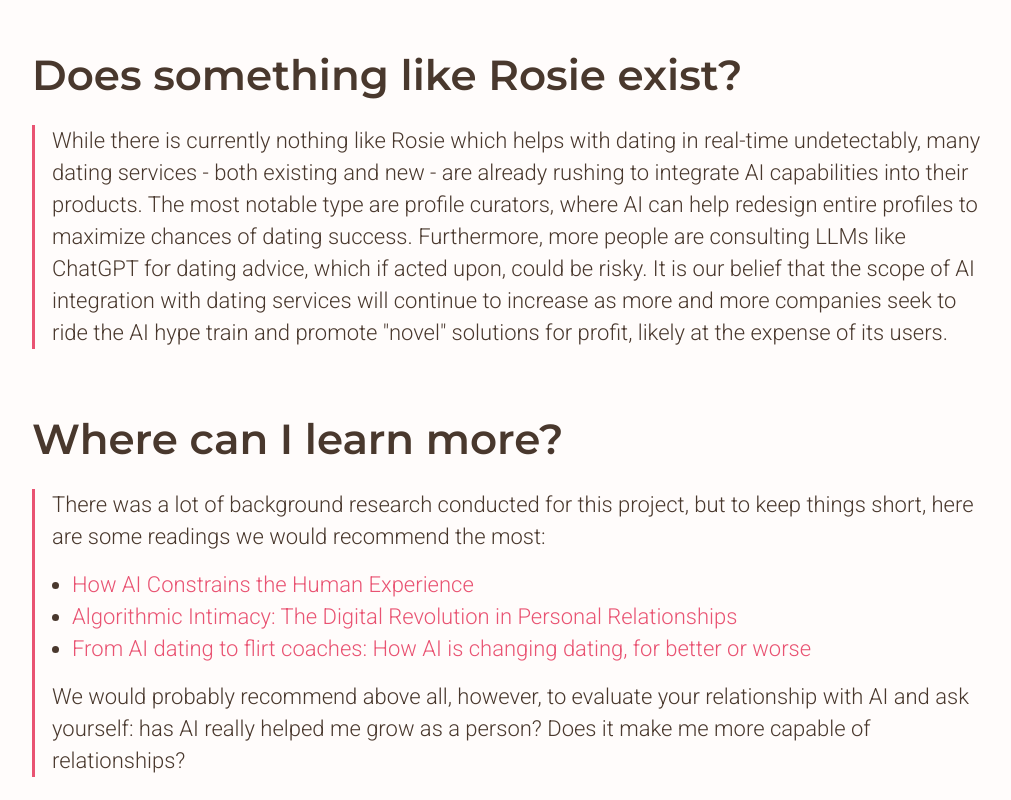
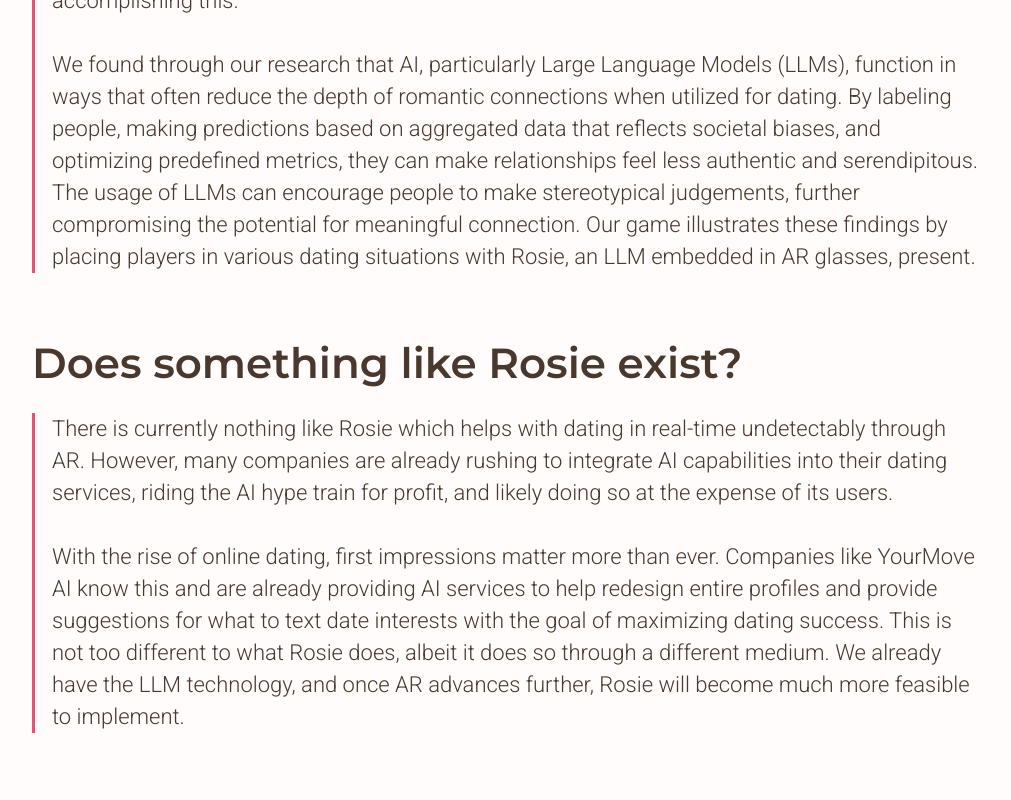
Before and after one commit to CS-492-Final-Project/rosie-if-story, a SvelteKit app: page / in a window 1280 px wide. Shown: the part 1300-2100 px from the top of the page, without its empty margins (132-1143 px from the left). Built offline with nearby package versions, Linux system fonts and the light colour scheme.

Commit message:
Expand on Website Text

```diff
--- a/src/routes/+page.svelte
+++ b/src/routes/+page.svelte
@@ -18,27 +18,17 @@
 		<div>
 			<h1>Why make this game?</h1>
 			<div class="text-paragraph">
-			As part of our <a href="https://student.cs.uwaterloo.ca/~cs492/" target="_blank"
-				>CS492: The Social Implications of Computing</a
-			> final group project at the University of Waterloo, we were asked to explore a social issue concerning
-			artificial intelligence (AI), and we took interest in the increasing prominence of AI within the
-			realm of dating. We ultimately wanted to explore the implications that using an AI dating assistant
-			might have on authenticity, social connectedness, and privacy. Our team has strengths with art,
-			as well as an interest with writing and games, so we felt like an interactive fiction game would
-			be a perfect medium for doing so.
+				<p> As part of our <a href="https://student.cs.uwaterloo.ca/~cs492/" target="_blank">CS492: The Social Implications of Computing</a> final group project at the University of Waterloo, we were asked to explore a social issue concerning AI, and we took interest in the increasing prominence and risks of AI within the realm of dating. More specifically, we wanted to explore the implications that using an AI dating assistant might have on authenticity, social connectedness, and privacy. Our team has strengths with art, as well as a shared interest in writing and games, so we felt like an interactive fiction game would be a perfect medium for accomplishing this.</p>
+				<br>
+				<p> We found through our research that AI, particularly Large Language Models (LLMs), function in ways that often reduce the depth of romantic connections when utilized for dating. By labeling people, making predictions based on aggregated data that reflects societal biases, and optimizing predefined metrics, they can make relationships feel less authentic and serendipitous. The usage of LLMs can encourage people to make stereotypical judgements, further compromising the potential for meaningful connection. Our game illustrates these findings by placing players in various dating situations with Rosie, an LLM embedded in AR glasses, present.</p>
 			</div>
 		</div>
 		<div>
 			<h1>Does something like Rosie exist?</h1>
 			<div class="text-paragraph">
-				While there is currently nothing like Rosie which helps with dating in real-time undetectably,
-				many dating services - both existing and new - are already rushing to integrate AI capabilities
-				into their products. The most notable type are profile curators, where AI can help redesign entire
-				profiles to maximize chances of dating success. Furthermore, more people are consulting LLMs like
-				ChatGPT for dating advice, which if acted upon, could be risky. It is our belief that the scope
-				of AI integration with dating services will continue to increase as more and more companies seek
-				to ride the AI hype train and promote "novel" solutions for profit, likely at the expense of its
-				users.
+				<p>There is currently nothing like Rosie which helps with dating in real-time undetectably through AR. However, many companies are already rushing to integrate AI capabilities into their dating services, riding the AI hype train for profit, and likely doing so at the expense of its users.</p>
+				<br>
+				<p>With the rise of online dating, first impressions matter more than ever. Companies like YourMove AI know this and are already providing AI services to help redesign entire profiles and provide suggestions for what to text date interests with the goal of maximizing dating success. This is not too different to what Rosie does, albeit it does so through a different medium. We already have the LLM technology, and once AR advances further, Rosie will become much more feasible to implement.</p>
 			</div>
 		</div>
 		<div>
@@ -68,8 +58,7 @@
 					>
 				</li>
 			</ul>
-			We would probably recommend above all, however, to evaluate your relationship with AI and ask yourself:
-			has AI really helped me grow as a person? Does it make me more capable of relationships?
+			Above all, however, we would encourage you to introspect on your relationship with AI. Do you feel as though you are surrendering your own innate capacities to act, think, and feel when using AI? Without them, we risk losing the most valuable components of human connection. We believe through introspection, people can properly internalize the risks that LLMs pose. It is our hope that the game serves as a starting point for that reflection.
 		</div>
 		</div>
 	</div>
@@ -91,6 +80,16 @@
 		color: var(--color-text);
 	}
 
+	.text-section p {
+		font-family: Roboto, Helvetica, Arial, sans-serif;
+		font-size: 22px;
+		font-style: normal;
+		font-weight: 300;
+		letter-spacing: normal;
+		line-height: 32px;
+		text-transform: none;
+		color: var(--color-text);
+	}
 	.text-section h1 {
 		font-family: Montserrat, san-serif;
 		font-size: 42px;
```
